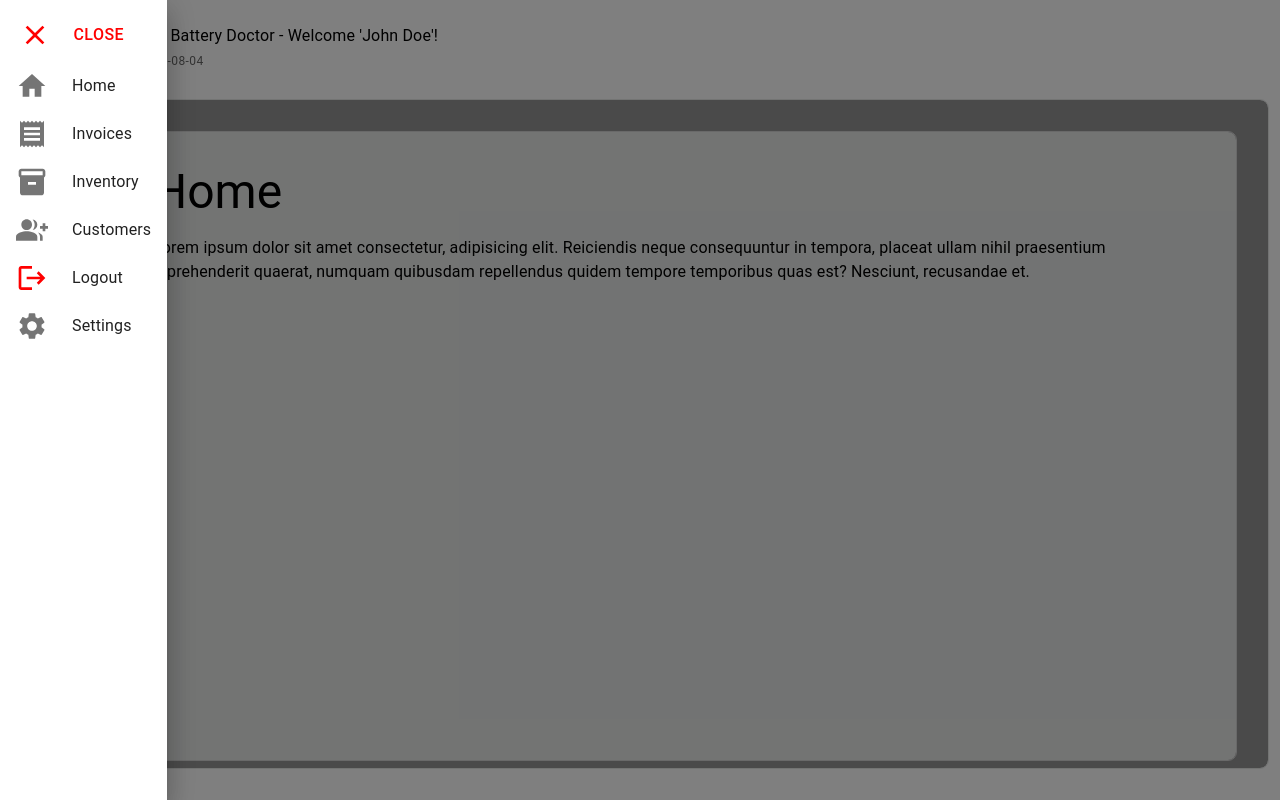
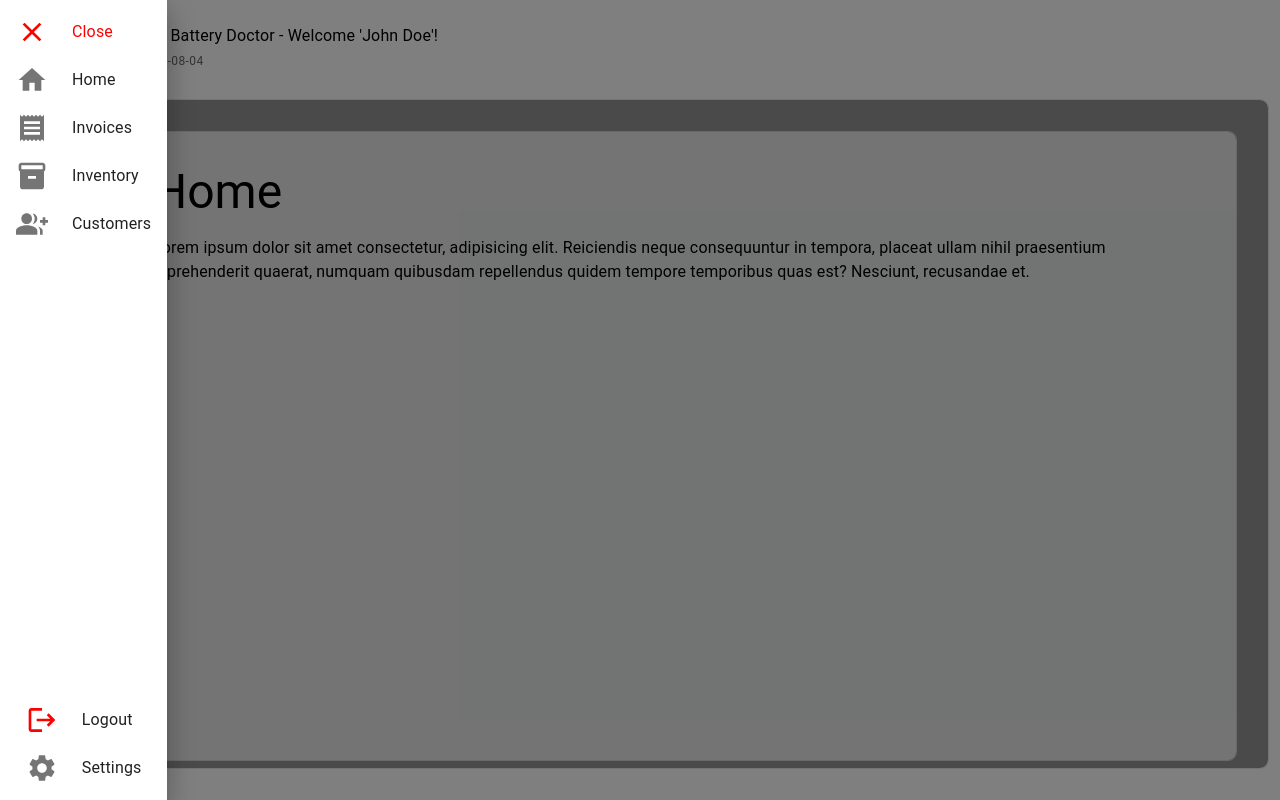
Before and after one commit to Caelan-Ross/FSWD-Capstone-Project, a Next.js app in the folder src/frontend/: page / in a window 1280 px wide. Both pictures are taken after a click on the button 24 px from the left and 34 px from the top of the page. Built offline with nearby package versions, Linux system fonts and the light colour scheme; grey boxes are pictures that could not be loaded.

Commit message:
Finalize navbar styling.

```diff
--- a/src/frontend/components/Navbar.js
+++ b/src/frontend/components/Navbar.js
@@ -43,29 +43,49 @@ const Navbar = () => {
                 <IconButton onClick={toggleDrawer} sx={{ margin: '10px auto' }}>
                     {open ? <CloseIcon /> : <MenuIcon sx={{ fontSize: '2rem' }} />}
                 </IconButton>
-                {icons.map((item, index) => (
+                <Box sx={{ display: 'flex', flexDirection: 'column', alignItems: 'center', flex: 1 }}>
+                    {icons.slice(0, 4).map((item, index) => (
                         <IconButton key={index} onClick={() => router.push(item.path)} sx={{ margin: '0 auto 10px auto' }}>
                             {item.icon}
                         </IconButton>
                     ))}
                 </Box>
+                <Box sx={{ display: 'flex', flexDirection: 'column', alignItems: 'center', marginBottom: '10px' }}>
+                    {icons.slice(4).map((item, index) => (
+                        <IconButton key={index} onClick={() => router.push(item.path)} sx={{ margin: '0 auto 10px auto' }}>
+                            {item.icon}
+                        </IconButton>
+                    ))}
+                </Box>
+            </Box>
 
             <Drawer anchor="left" open={open} onClose={toggleDrawer}>
-
-                <List>
-                    <Button onClick={closeDrawer} sx={{ width: '100%', textAlign: 'center', display: 'flex', flexDirection: 'row', alignItems: 'center', justifyContent: 'space-around', margin: '5px 0px', fontSize: '1rem', paddingRight: '2rem', color: 'red'}}>
-                        <CloseIcon sx={{fontSize: '2rem'}}/>
-                        Close
-                    </Button>
+                <Box sx={{ display: 'flex', flexDirection: 'column', alignItems: 'center', textAlign: 'center', height: '100%', justifyContent: 'space-between' }}>
+                    <Box>
+                        <List><ListItem button onClick={closeDrawer}>
+                            <ListItemIcon><CloseIcon sx={{ fontSize: '2rem', color: 'red' }} /></ListItemIcon>
+                            <ListItemText sx={{ color: 'red' }}>Close</ListItemText>
+                        </ListItem>
                             {icons.map((item, index) => (
-                        <div key={index} onClick={() => { router.push(item.path); closeDrawer(); }}>
+                                <Box key={index} onClick={() => { router.push(item.path); closeDrawer(); }}>
                                     <ListItem button>
-                                <ListItemIcon>{item.icon}</ListItemIcon>
-                                {open && <ListItemText primary={item.text} />}
+                                        <ListItemIcon>{((index <= 3 && item.icon))}</ListItemIcon>
+                                        {open && ((index <= 3 && item.text)) && <ListItemText primary={item.text} />}
                                     </ListItem>
-                        </div>
-                    ))}
-                </List>
+                                </Box>
+                            ))}</List>
+                    </Box>
+                    <Box sx={{ display: 'flex', flexDirection: 'column', alignItems: 'center' }}>
+                        <List>{icons.map((item, index) => (
+                            <Box key={index} onClick={() => { router.push(item.path); closeDrawer(); }}>
+                                <ListItem button>
+                                    <ListItemIcon>{((index >= 4 && item.icon))}</ListItemIcon>
+                                    {open && (index >= 4 && item.text) && <ListItemText primary={item.text} />}
+                                </ListItem>
+                            </Box>
+                        ))}</List>
+                    </Box>
+                </Box>
             </Drawer>
         </Box>
     );
```
Lines whose indentation alone changed are shown as unchanged.
